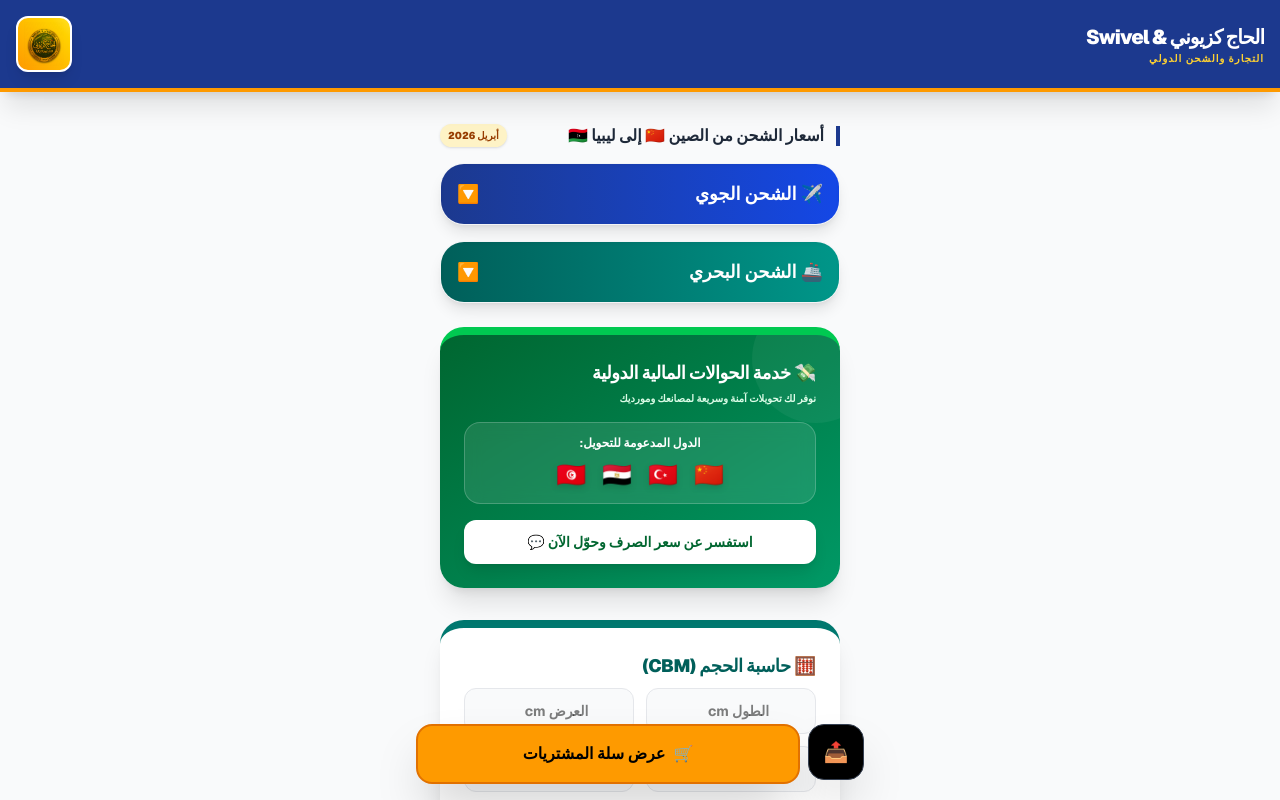
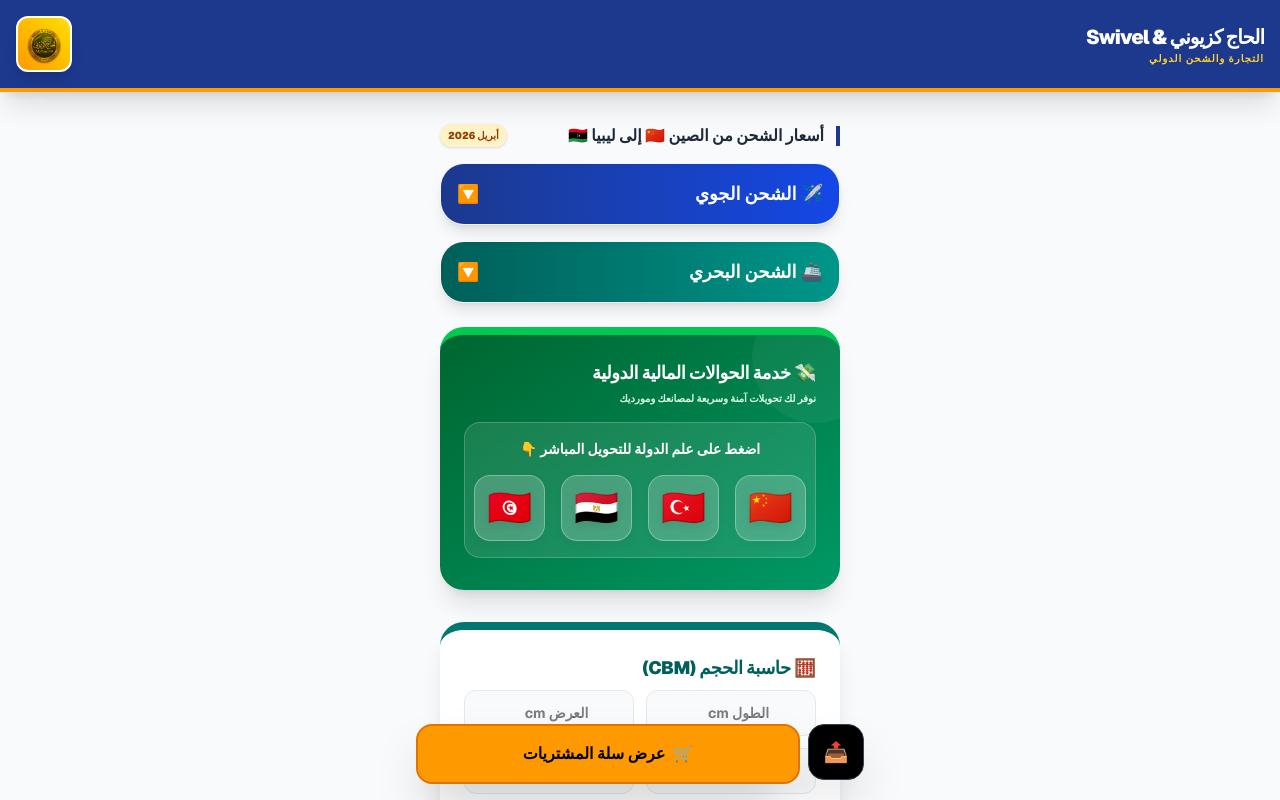
Before and after one commit to alisabree15-star/kazioni-store, a Next.js app: page / in a window 1280 px wide. Shown: the top 800 px of the page. Built offline with nearby package versions, Linux system fonts and the light colour scheme.

Commit message:
جعل أعلام الدول في قسم الحوالات أزراراً قابلة للضغط وإرسال رسائل مخصصة

```diff
--- a/src/app/page.tsx
+++ b/src/app/page.tsx
@@ -97,6 +97,13 @@ export default function Home() {
     window.open(url, '_blank');
   };
 
+  // دالة الحوالات المالية المخصصة
+  const handleTransferClick = (countryName: string, flag: string) => {
+    const msg = `مرحباً مؤسسة الحاج كزيوني، أرغب في الاستفسار عن أسعار الصرف اليومية وإرسال حوالة مالية إلى ${countryName} ${flag}.`;
+    const url = `https://wa.me/${transfersWhatsapp}?text=${encodeURIComponent(msg)}`;
+    window.open(url, '_blank');
+  };
+
   const products = [
     { id: 1, name: "لوحة مفاتيح للهواتف محمولة (للمتاجر)", img: "/images/product1.jpg", price: "30 $", pColor: "text-amber-600", shippingNote: "السعر لا يشمل الشحن", description: "لوحة مفاتيح احترافية مصممة للهواتف، تدعم الربط السريع لتسهيل عمليات البيع والرد على الزبائن.", moq: "10 قطع", cbm: "0.002", weight: "0.3" },
     { id: 2, name: "ماكينة تجفيف الفواكه بالتبريد", img: "/images/product2.jpg", price: "1850 $", pColor: "text-amber-600", shippingNote: "متوفر شحن بحري فقط (شامل الشحن والعمولة)", description: "أحدث تقنيات التجفيف بالتبريد للحفاظ على القيمة الغذائية للفواكه. مثالية للمشاريع الغذائية الناشئة.", moq: "1 ماكينة", cbm: "0.680", weight: "80" },
@@ -110,8 +117,8 @@ export default function Home() {
     { id: 10, name: "آلة صنع المثلجات (جيلاطي المفترش ❤️)", img: "/images/product10.jpg", price: "400 $", pColor: "text-amber-600", shippingNote: "السعر شامل العمولة فقط (لا يشمل الشحن)", description: "أبهر زبائنك بعروض الآيس كريم المقلي (جيلاطي المفترش) الطازجة والمبتكرة. تتميز هذه الآلة المكتبية المدمجة بسطح تجميد مسطح ومصقول من الستانلس ستيل المقاوم للصدأ، مما يضمن أداءً تجميدياً فائق السرعة.", moq: "1 قطعة", cbm: "0.100", weight: "25" },
     { id: 11, name: "كرسي تدليك حديث محترف 💺", img: "/images/product11.jpg", price: "650 $", pColor: "text-amber-600", shippingNote: "السعر شامل الشحن والعمولة (شحن بحري 🚢)", description: "كرسي تدليك احترافي مصمم لتوفير أقصى درجات الاسترخاء والراحة. يتميز بتقنيات متطورة تشمل التدليك بالهواء المضغوط، ونظام تسخين متكامل لدعم الدورة الدموية، وتدليك شامل من الرقبة إلى القدمين.", moq: "1 قطعة", cbm: "1.150", weight: "85" },
     { id: 12, name: "ماكينة رش الأسمنت والطلاء الحديثة 🏗️", img: "/images/product12.jpg", price: "1100 $", pColor: "text-amber-600", shippingNote: "السعر شامل العمولة فقط (لا يشمل الشحن)", description: "ماكينة رش احترافية عالية الضغط (Airless Sprayer) موديل 1095، مصممة لأعمال البناء والتشطيبات الثقيلة. مثالية لرش الأسمنت، المعجون، والطلاء بكفاءة وسرعة فائقة.", moq: "1 قطعة", cbm: "0.250", weight: "45" },
-    { id: 13, name: "ماكينة طباعه على الملابس المميزة 👕", img: "/images/product13.jpg", price: "270 $", pColor: "text-amber-600", shippingNote: "السعر شامل العمولة فقط (لا يشمل الشحن)", description: "ماكينة طباعة حرارية (مكبس حراري) احترافية ومتميزة، مثالية لمشاريع الطباعة على الملابس، التيشيرتات، والمسطحات. تتميز بلوحة تسخين توفر توزيعاً حرارياً متساوياً لضمان ثبات الألوان وجودة الطباعة، وشاشة تحكم رقمية لضبط الوقت ودرجة الحرارة بدقة.", moq: "1 قطعة", cbm: "0.080", weight: "25" },
-    { id: 14, name: "آلة دوش محمولة مميزة 🚿", img: "/images/product14.jpg", price: "16 $", pColor: "text-amber-600", shippingNote: "السعر شامل العمولة فقط (لا يشمل الشحن)", description: "مضخة استحمام محمولة (دوش متنقل) قابلة للشحن، خيارك الأمثل لرحلات التخييم، السفر، أو الاستخدام المنزلي كحل سريع وعملي. تتميز بتصميم مدمج وخفيف، مع بطارية قوية قابلة لإعادة الشحن عبر USB، وتدفق مياه سلس ومستمر.", moq: "20 قطعة", cbm: "0.005", weight: "0.8" },
+    { id: 13, name: "ماكينة طباعه على الملابس المميزة 👕", img: "/images/product13.jpg", price: "270 $", pColor: "text-amber-600", shippingNote: "السعر شامل العمولة فقط (لا يشمل الشحن)", description: "ماكينة طباعة حرارية (مكبس حراري) احترافية ومتميزة، مثالية لمشاريع الطباعة على الملابس، التيشيرتات، والمسطحات. تتميز بلوحة تسخين توفر توزيعاً حرارياً متساوياً لضمان ثبات الألوان وجودة الطباعة.", moq: "1 قطعة", cbm: "0.080", weight: "25" },
+    { id: 14, name: "آلة دوش محمولة مميزة 🚿", img: "/images/product14.jpg", price: "16 $", pColor: "text-amber-600", shippingNote: "السعر شامل العمولة فقط (لا يشمل الشحن)", description: "مضخة استحمام محمولة (دوش متنقل) قابلة للشحن، خيارك الأمثل لرحلات التخييم، السفر، أو الاستخدام المنزلي كحل سريع وعملي. تتميز بتصميم مدمج وخفيف، مع بطارية قوية قابلة لإعادة الشحن عبر USB.", moq: "20 قطعة", cbm: "0.005", weight: "0.8" },
     { id: 15, name: "مثبت تصوير للهواتف (جيمبال) 🎬", img: "/images/product15.jpg", price: "40 $", pColor: "text-amber-600", shippingNote: "السعر شامل العمولة فقط (لا يشمل الشحن)", description: "مثبت تصوير احترافي للهواتف الذكية (Gimbal) مزود بثلاثة محاور لمنع الاهتزاز وتصوير فيديوهات سينمائية ناعمة. يتميز بقاعدة تثبيت (ترايبود) مدمجة، ولوحة تحكم ذكية في المقبض لتسهيل التحكم بالزوايا والتقريب.", moq: "10 قطع", cbm: "0.002", weight: "0.5" }
   ];
 
@@ -253,7 +260,7 @@ export default function Home() {
         </div>
       </section>
 
-      {/* قسم الحوالات المالية */}
+      {/* قسم الحوالات المالية التفاعلي الجديد 💸 */}
       <section className="p-6 max-w-md mx-auto pt-0 text-black">
         <div className="bg-gradient-to-br from-green-800 to-emerald-600 rounded-3xl p-6 shadow-xl border-t-8 border-green-500 text-white relative overflow-hidden">
           <div className="absolute top-0 right-0 w-32 h-32 bg-white opacity-5 rounded-full -mr-10 -mt-10"></div>
@@ -261,19 +268,15 @@ export default function Home() {
           <h3 className="text-lg font-black mb-1 flex items-center tracking-tight">💸 خدمة الحوالات المالية الدولية</h3>
           <p className="text-[10px] font-bold text-green-100 mb-4">نوفر لك تحويلات آمنة وسريعة لمصانعك ومورديك</p>
 
-          <div className="bg-white/10 rounded-2xl p-3 mb-4 backdrop-blur-sm border border-white/20">
-            <p className="text-xs font-bold text-center mb-2">الدول المدعومة للتحويل:</p>
-            <div className="flex justify-center gap-4 text-2xl">
-              <span className="drop-shadow-md" title="الصين">🇨🇳</span>
-              <span className="drop-shadow-md" title="تركيا">🇹🇷</span>
-              <span className="drop-shadow-md" title="مصر">🇪🇬</span>
-              <span className="drop-shadow-md" title="تونس">🇹🇳</span>
+          <div className="bg-white/10 rounded-2xl p-4 mb-2 backdrop-blur-sm border border-white/20 text-center">
+            <p className="text-sm font-black mb-4">اضغط على علم الدولة للتحويل المباشر 👇</p>
+            <div className="flex justify-center gap-4">
+              <button onClick={() => handleTransferClick('الصين', '🇨🇳')} className="text-4xl hover:scale-110 active:scale-95 transition-all drop-shadow-lg bg-white/20 p-3 rounded-2xl border border-white/30" title="تحويل للصين">🇨🇳</button>
+              <button onClick={() => handleTransferClick('تركيا', '🇹🇷')} className="text-4xl hover:scale-110 active:scale-95 transition-all drop-shadow-lg bg-white/20 p-3 rounded-2xl border border-white/30" title="تحويل لتركيا">🇹🇷</button>
+              <button onClick={() => handleTransferClick('مصر', '🇪🇬')} className="text-4xl hover:scale-110 active:scale-95 transition-all drop-shadow-lg bg-white/20 p-3 rounded-2xl border border-white/30" title="تحويل لمصر">🇪🇬</button>
+              <button onClick={() => handleTransferClick('تونس', '🇹🇳')} className="text-4xl hover:scale-110 active:scale-95 transition-all drop-shadow-lg bg-white/20 p-3 rounded-2xl border border-white/30" title="تحويل لتونس">🇹🇳</button>
             </div>
           </div>
-
-          <a href={"https://wa.me/" + transfersWhatsapp + "?text=مرحباً الحاج كزيوني، أرغب في الاستفسار عن أسعار الصرف اليومية وإرسال حوالة مالية."} className="block w-full bg-white text-green-800 py-3 rounded-xl font-black text-center shadow-lg active:scale-95 transition-all text-sm">
-            استفسر عن سعر الصرف وحوّل الآن 💬
-          </a>
         </div>
       </section>
 
```
